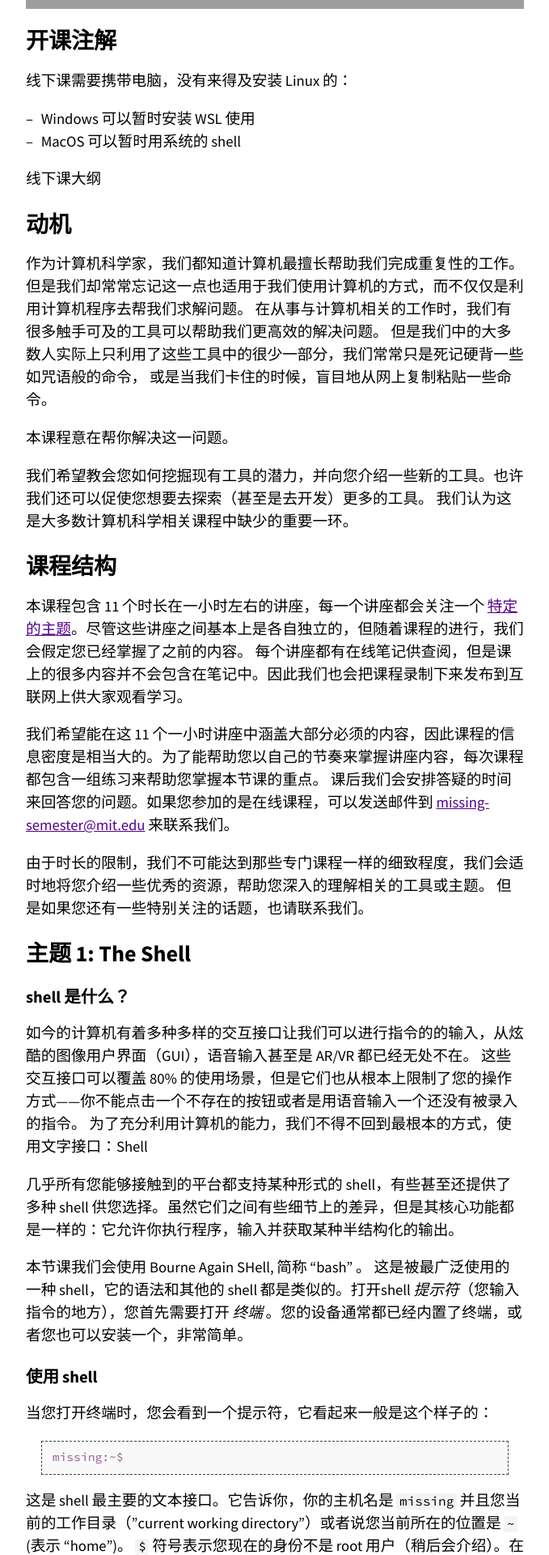
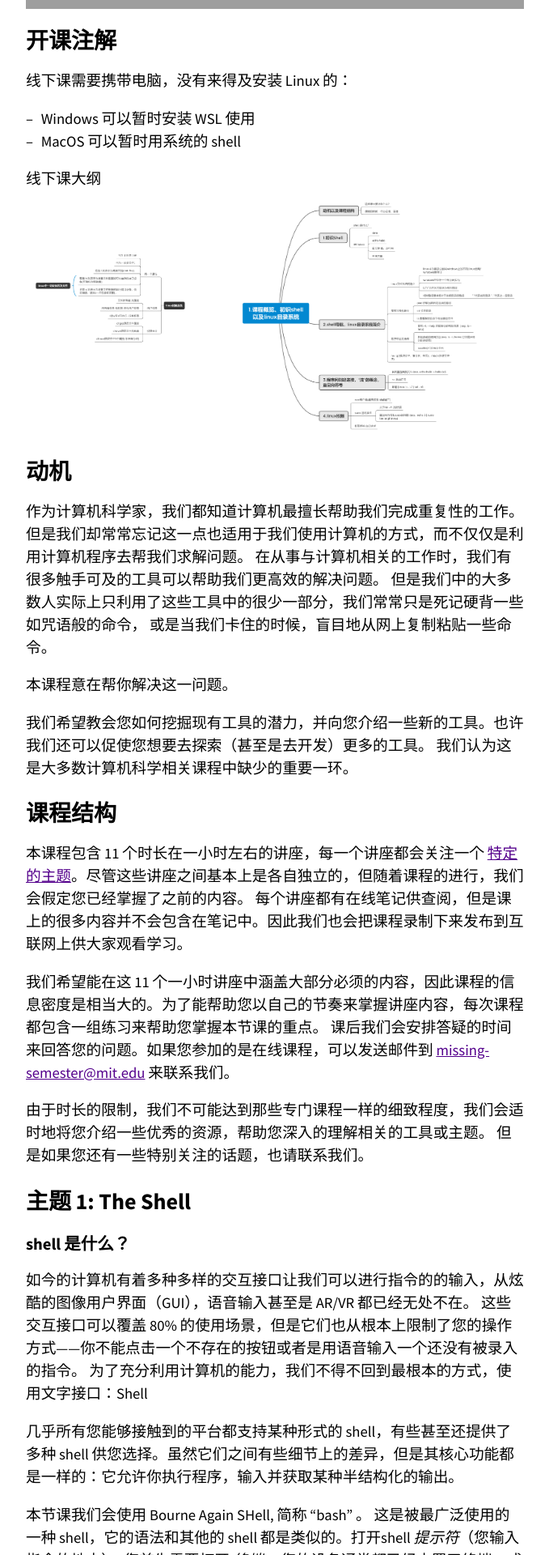
Before and after one commit to missing-semester-cn/missing-semester-cn.github.io, a Jekyll site: the page built from _2020/course-shell.md, in a window 1280 px wide. Shown: the part 481-2401 px from the top of the page at 81% size, without its empty margins (300-979 px from the left). Built offline with Jekyll 4.4.1, drawn with Linux system fonts in a browser that asks for light colours; grey boxes are pictures that could not be loaded.

Commit message:
Fix url
Signed-off-by: MuZhou233 <MuZhou233@outlook.com>

```diff
--- a/_2020/course-shell.md
+++ b/_2020/course-shell.md
@@ -20,7 +20,7 @@ solution:
 - MacOS 可以暂时用系统的 shell
 
 线下课大纲
-![](files/course-shell.png)
+![](../files/course-shell.png)
 
 # 动机
 
```
